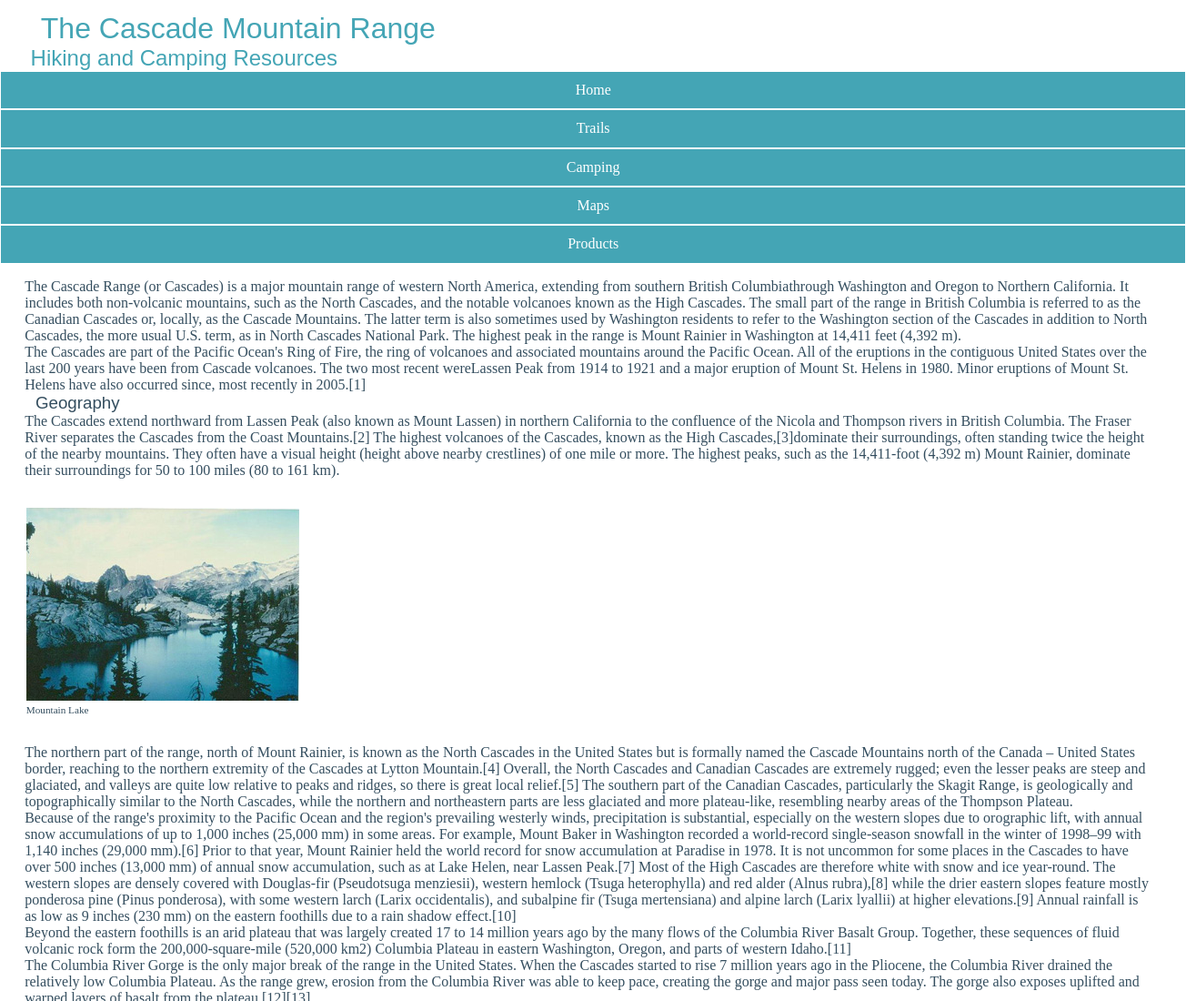
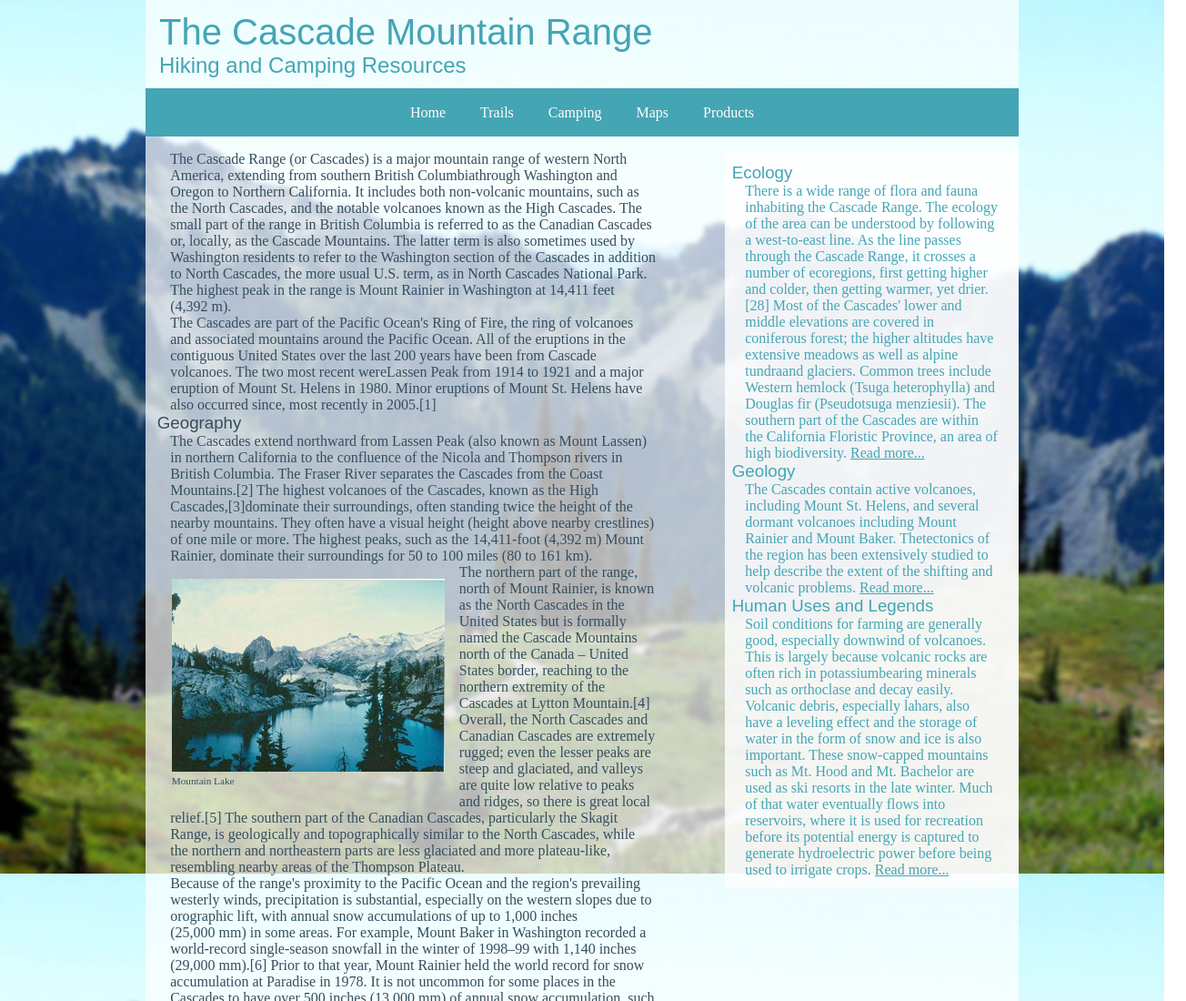
Before and after one commit to raidenGavin/Graph-130, a plain HTML site: page pages/cascade.html in a window 1280 px wide. Shown: the top 1100 px of the page at 91% size, 1304 px wide, since content can reach past the window. Drawn offline with Linux system fonts and the light colour scheme; a web font is replaced by a local one.

Commit message:
fishin cascade

```diff
--- a/pages/cascade.html
+++ b/pages/cascade.html
@@ -6,6 +6,8 @@
     <title>Cascade Mountains</title>
     <!-- <link href="../styles/cascade.css" rel="stylesheet" type="text/css"> -->
     <link href="../styles/small.css" rel="stylesheet">
+    <link href="../styles/medium.css" rel="stylesheet" media="screen and (min-width:641px)">
+    <link href="../styles/large.css" rel="stylesheet" media="screen and (min-width:1024px)">
     <link rel="preconnect" href="https://fonts.googleapis.com">
     <link rel="preconnect" href="https://fonts.gstatic.com" crossorigin>
     <link rel="preconnect" href="https://fonts.googleapis.com">
--- /dev/null
+++ b/styles/large.css
@@ -0,0 +1,16 @@
+body {
+    background-image: url(../images/cascade_mountains-bg.jpg);
+}
+
+.container {
+    width: 60em;
+    background-color: rgba(255, 255, 255, .7);
+}
+
+.image-right {
+    float: right;
+}
+
+.image-left {
+    float: left;
+}
--- /dev/null
+++ b/styles/medium.css
@@ -0,0 +1,47 @@
+body {
+    background-image: url(../images/background2.jpg);
+    background-size: cover;
+    background-attachment: fixed;
+    margin: 0;
+    padding: 0;
+    color: #344e5f;
+}
+
+.container {
+    width: 100%;
+    background-color: rgba(255, 255, 255, .8);
+}
+
+.content {
+    box-sizing: border-box;
+    padding-left: .8em;
+    width: 60%;
+    float: left;
+
+}
+
+.sidebar {
+    float: right;
+    width: 32%;
+    padding-bottom:.6em ;
+}
+
+nav li {
+    display: inline-block;
+}
+
+nav a, nav a:link, nav a:visited {
+    padding: 1em;
+    display: inline;
+    width: 100%;
+    border: 1px solid #44a5b5;
+}
+
+nav ul {
+    padding: 1.1em;
+    margin-top: .7em;
+}
+
+h1 {
+    font-size: 2.5em;
+}
--- a/styles/small.css
+++ b/styles/small.css
@@ -60,7 +60,7 @@ nav a:hover {
 }
 
 figure {
-    margin-left: 0;
+    margin: 0;
 }
 
 figcaption {
@@ -111,11 +111,17 @@ footer p {
 
 h1 {
     font-size: 2em;
+    padding-left: 1em;
+    margin-left: 15px;
 }
 
 h1, h2, h3 {
-    padding-left: 1.4em;
+    padding: 0;
     font-family: "Protest Revolution", sans-serif;
     font-weight: 400;
     font-style: normal;
 }
+
+h2 {
+    margin-left: 15px;
+}
```
